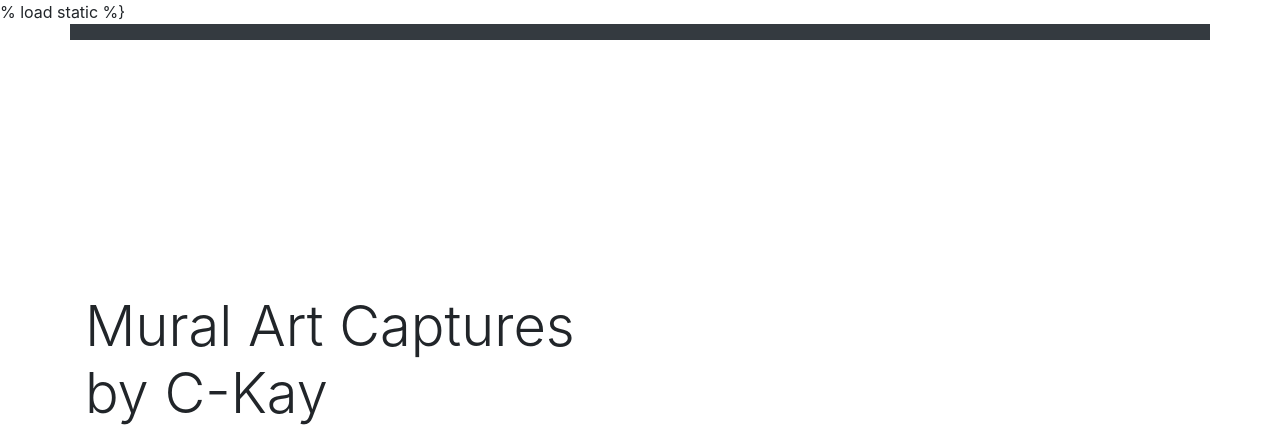
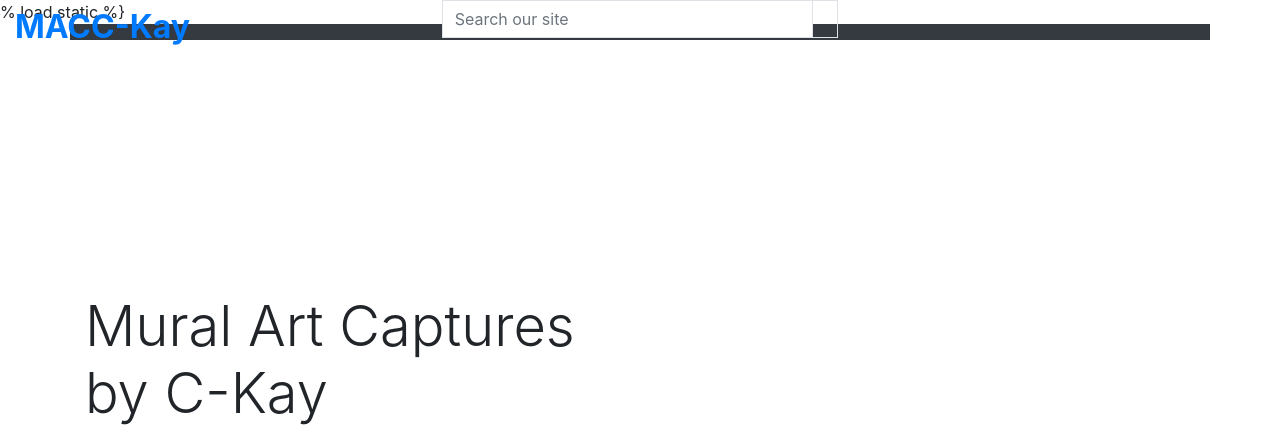
Before and after one commit to Code-Institute-Submissions/Juliya91-macc-kay, a Django app: page / in a window 1280 px wide. Shown: the top 426 px of the page. Run offline with Django 3.2, Linux system fonts and the light colour scheme; some libraries are stand-ins or nearby versions.

Commit message:
Create structure for header and add form for search bar in base.html

```diff
--- a/templates/base.html
+++ b/templates/base.html
@@ -35,13 +35,52 @@
     <title>MACC-Kay {% block extra_title %}{% endblock %}</title>
   </head>
   <body>
-    <header class="container-fluid fixed-top"></header>
+    <header class="container-fluid fixed-top">
+        <div class="row">
+          <div class="col-12 col-lg-4 my-auto py-1 py-lg-0 text-center text-lg-left">
+            <a href="{% url 'home' %}">
+              <h2 class="logo-font text-black my-0"><strong>MACC-Kay</strong></h2>
+            </a>
+          </div>
+          <div class="col-12 col-lg-4 my-auto py-1 py-lg-0">
+              <form method="GET" action="">
+                <div class="input-group w-100">
+                    <input class="form-control border border-black rounded-0" type="text" name="q" placeholder="Search our site">
+                    <div class="input-group-append">
+                        <button class="form-control btn btn-black border border-black rounded-0" type="submit">
+                            <span class="icon">
+                                <i class="fas fa-search"></i>
+                            </span>
+                        </button>
+                    </div>
+                </div>
+            </form>
+          </div>
+          <div class="col-12 col-lg-4 my-auto py-1 py-lg-0">
+            <ul class="list-inline list-unstyled text-center text-lg-right my-0">
+              <li class="list-inline-item dropdown">
+
+              </li>
+              <li class="list-inline-item">
+
+              </li>
+            </ul>
+          </div>
+        </div>
+    </header>
 
     {% if messages %}
         <div class="message-container"></div>
     {% endif %}
 
     {% block page_header %}
+    <!-- <nav class="navbar container navbar-dark bg-dark text-white pullUp">
+
+      <a>CAPTURES</a>
+      <a>TOUR</a>
+      <a>PROFILE</a>
+      <a>CART</a>
+    </nav> -->
     {% endblock %}
 
     {% block content %}
```
